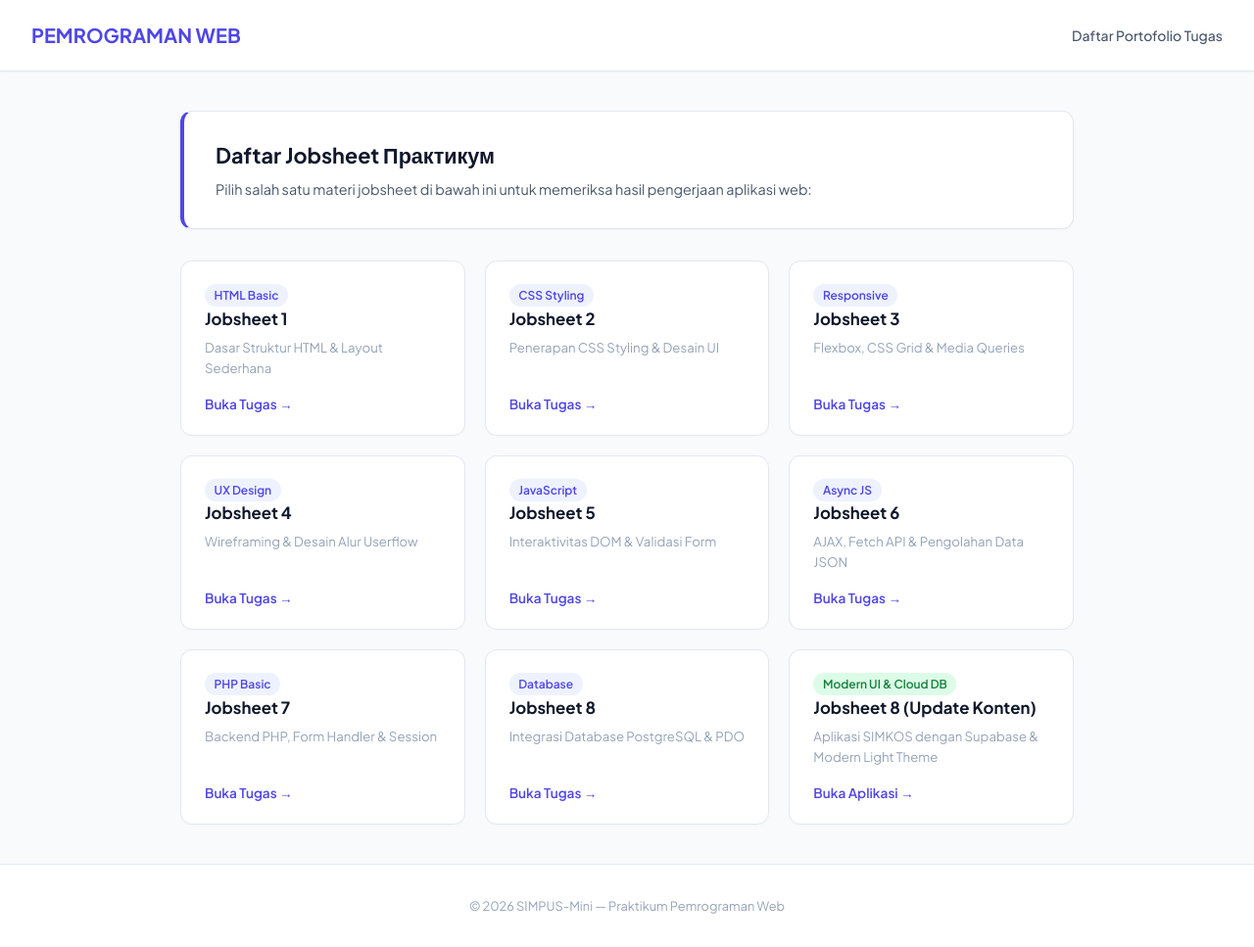
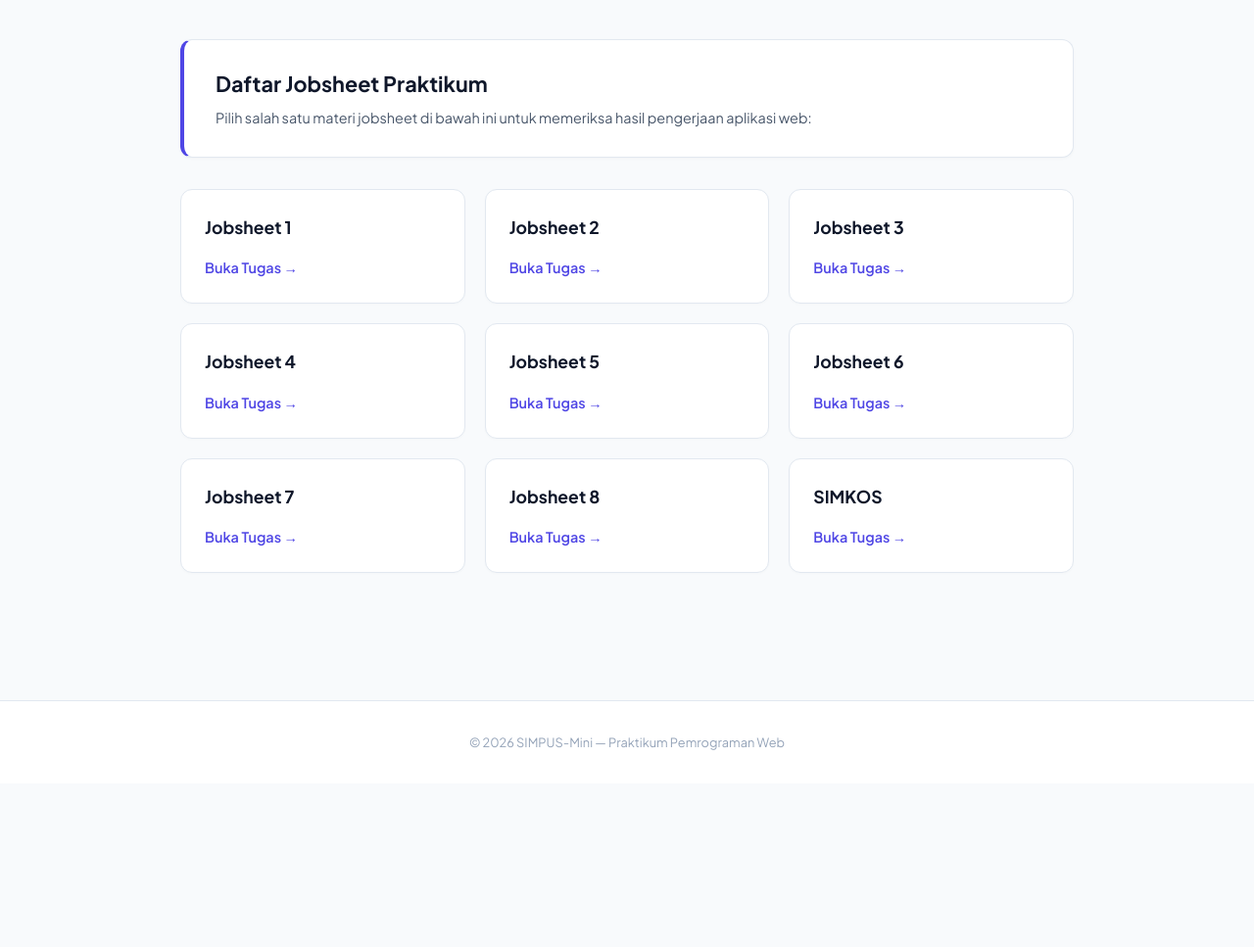
Before and after one commit to finnsz/Desain-dan-Pemrograman-Web, a PHP site: page / in a window 1280 px wide. Shown: the whole page at 98% size. After the commit the page ends 766 px from the top, so only its background shows below. Run offline with PHP 8.4, Linux system fonts and the light colour scheme.

Commit message:
tampilan list

```diff
--- a/simpus-mini/index.php
+++ b/simpus-mini/index.php
@@ -11,15 +11,12 @@
         :root {
             --bg-app: #f8fafc;
             --bg-card: #ffffff;
-            --bg-sidebar: #0f172a;
             --border-color: #e2e8f0;
             --primary: #4f46e5;
             --primary-hover: #4338ca;
-            --primary-light: #eef2ff;
             --text-primary: #0f172a;
             --text-secondary: #475569;
             --text-muted: #94a3b8;
-            --accent-teal: #0d9488;
         }
 
         * {
@@ -36,32 +33,6 @@
             min-height: 100vh;
             display: flex;
             flex-direction: column;
-        }
-
-        /* Topbar Header */
-        header.topbar {
-            background-color: var(--bg-card);
-            border-bottom: 1px solid var(--border-color);
-            padding: 1.25rem 2rem;
-            display: flex;
-            justify-content: space-between;
-            align-items: center;
-            box-shadow: 0 1px 2px rgba(0, 0, 0, 0.03);
-        }
-
-        header.topbar .brand {
-            font-size: 1.25rem;
-            font-weight: 700;
-            color: var(--primary);
-            display: flex;
-            align-items: center;
-            gap: 0.5rem;
-        }
-
-        header.topbar .user-info {
-            font-size: 0.875rem;
-            color: var(--text-secondary);
-            font-weight: 500;
         }
 
         /* Main Content Container */
@@ -98,7 +69,7 @@
         /* Grid Task Links */
         .jobsheet-grid {
             display: grid;
-            grid-template-columns: repeat(auto-fill, minmax(280px, 1fr));
+            grid-template-columns: repeat(auto-fill, minmax(240px, 1fr));
             gap: 1.25rem;
         }
 
@@ -106,12 +77,13 @@
             background-color: var(--bg-card);
             border: 1px solid var(--border-color);
             border-radius: 12px;
-            padding: 1.25rem 1.5rem;
+            padding: 1.5rem;
             text-decoration: none;
             color: var(--text-primary);
             display: flex;
             flex-direction: column;
             justify-content: space-between;
+            min-height: 110px;
             transition: all 0.2s ease;
             box-shadow: 0 1px 3px rgba(0, 0, 0, 0.02);
         }
@@ -122,42 +94,20 @@
             box-shadow: 0 8px 16px -4px rgba(79, 70, 229, 0.08);
         }
 
-        .jobsheet-card .badge {
-            align-self: flex-start;
-            padding: 0.25rem 0.6rem;
-            border-radius: 20px;
-            font-size: 0.75rem;
-            font-weight: 600;
-            margin-bottom: 0.75rem;
-            background-color: var(--primary-light);
-            color: var(--primary);
-        }
-
-        .jobsheet-card.featured .badge {
-            background-color: #dcfce7;
-            color: #15803d;
-        }
-
         .jobsheet-card h2 {
-            font-size: 1.05rem;
+            font-size: 1.1rem;
             font-weight: 700;
             color: var(--text-primary);
-            margin-bottom: 0.25rem;
-        }
-
-        .jobsheet-card p {
-            font-size: 0.825rem;
-            color: var(--text-muted);
-            margin-bottom: 1rem;
         }
 
         .jobsheet-card .arrow-link {
-            font-size: 0.85rem;
+            font-size: 0.9rem;
             font-weight: 600;
             color: var(--primary);
             display: flex;
             align-items: center;
             gap: 0.25rem;
+            margin-top: 1rem;
         }
 
         .jobsheet-card:hover .arrow-link {
@@ -178,101 +128,57 @@
 </head>
 <body>
 
-    <!-- Topbar Header -->
-    <header class="topbar">
-        <div class="brand">
-            <span>PEMROGRAMAN WEB</span>
-        </div>
-        <div class="user-info">Daftar Portofolio Tugas</div>
-    </header>
-
     <!-- Main Content -->
     <main class="container">
         <div class="welcome-card">
-            <h1>Daftar Jobsheet Практикум</h1>
+            <h1>Daftar Jobsheet Praktikum</h1>
             <p>Pilih salah satu materi jobsheet di bawah ini untuk memeriksa hasil pengerjaan aplikasi web:</p>
         </div>
 
         <div class="jobsheet-grid">
             <a href="/Jobsheet1/index.html" class="jobsheet-card">
-                <div>
-                    <span class="badge">HTML Basic</span>
                 <h2>Jobsheet 1</h2>
-                    <p>Dasar Struktur HTML & Layout Sederhana</p>
-                </div>
                 <div class="arrow-link">Buka Tugas &rarr;</div>
             </a>
 
             <a href="/Jobsheet2/index.html" class="jobsheet-card">
-                <div>
-                    <span class="badge">CSS Styling</span>
                 <h2>Jobsheet 2</h2>
-                    <p>Penerapan CSS Styling & Desain UI</p>
-                </div>
                 <div class="arrow-link">Buka Tugas &rarr;</div>
             </a>
 
             <a href="/Jobsheet3/index.html" class="jobsheet-card">
-                <div>
-                    <span class="badge">Responsive</span>
                 <h2>Jobsheet 3</h2>
-                    <p>Flexbox, CSS Grid & Media Queries</p>
-                </div>
                 <div class="arrow-link">Buka Tugas &rarr;</div>
             </a>
 
             <a href="/Jobsheet4/index.html" class="jobsheet-card">
-                <div>
-                    <span class="badge">UX Design</span>
                 <h2>Jobsheet 4</h2>
-                    <p>Wireframing & Desain Alur Userflow</p>
-                </div>
                 <div class="arrow-link">Buka Tugas &rarr;</div>
             </a>
 
             <a href="/Jobsheet5/index.html" class="jobsheet-card">
-                <div>
-                    <span class="badge">JavaScript</span>
                 <h2>Jobsheet 5</h2>
-                    <p>Interaktivitas DOM & Validasi Form</p>
-                </div>
                 <div class="arrow-link">Buka Tugas &rarr;</div>
             </a>
 
             <a href="/Jobsheet6/index.html" class="jobsheet-card">
-                <div>
-                    <span class="badge">Async JS</span>
                 <h2>Jobsheet 6</h2>
-                    <p>AJAX, Fetch API & Pengolahan Data JSON</p>
-                </div>
                 <div class="arrow-link">Buka Tugas &rarr;</div>
             </a>
 
             <a href="/Jobsheet7/index.php" class="jobsheet-card">
-                <div>
-                    <span class="badge">PHP Basic</span>
                 <h2>Jobsheet 7</h2>
-                    <p>Backend PHP, Form Handler & Session</p>
-                </div>
                 <div class="arrow-link">Buka Tugas &rarr;</div>
             </a>
 
             <a href="/Jobsheet8/index.php" class="jobsheet-card">
-                <div>
-                    <span class="badge">Database</span>
                 <h2>Jobsheet 8</h2>
-                    <p>Integrasi Database PostgreSQL & PDO</p>
-                </div>
                 <div class="arrow-link">Buka Tugas &rarr;</div>
             </a>
 
-            <a href="/Jobsheet8UpdateKonten/index.php" class="jobsheet-card featured">
-                <div>
-                    <span class="badge">Modern UI & Cloud DB</span>
-                    <h2>Jobsheet 8 (Update Konten)</h2>
-                    <p>Aplikasi SIMKOS dengan Supabase & Modern Light Theme</p>
-                </div>
-                <div class="arrow-link">Buka Aplikasi &rarr;</div>
+            <a href="/Jobsheet8UpdateKonten/index.php" class="jobsheet-card">
+                <h2>SIMKOS</h2>
+                <div class="arrow-link">Buka Tugas &rarr;</div>
             </a>
         </div>
     </main>
```
Lines whose indentation alone changed are shown as unchanged.
